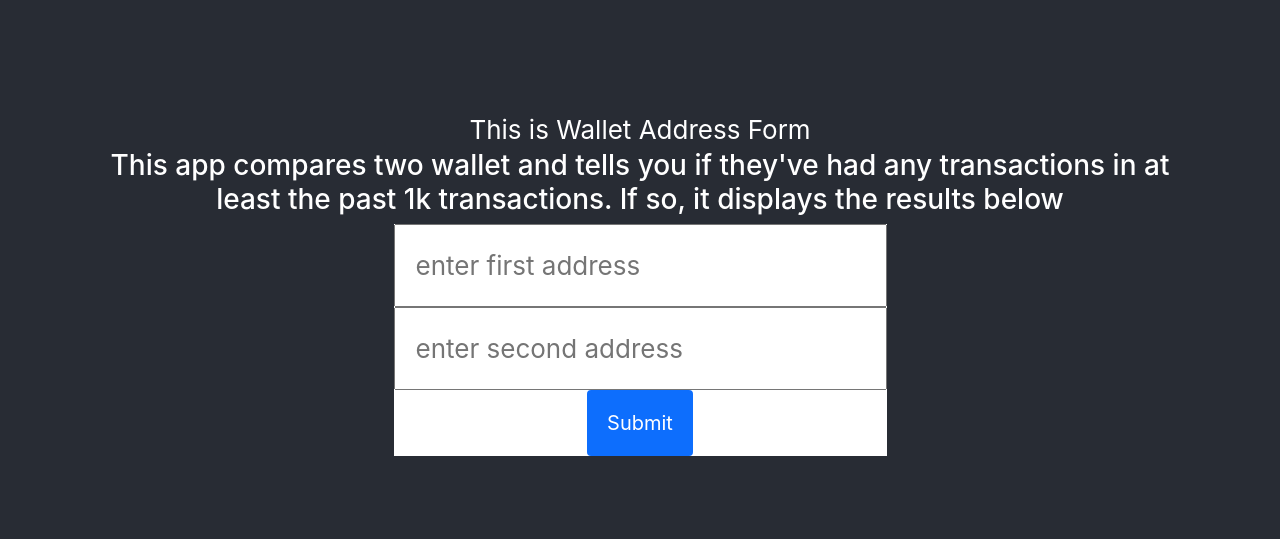
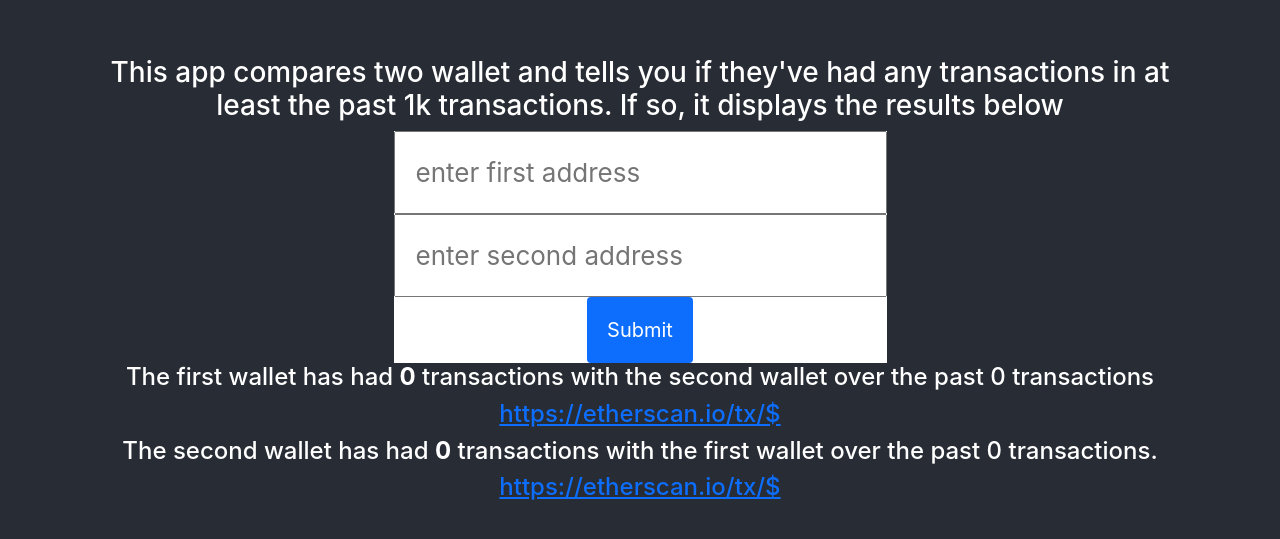
Before and after one commit to asia-rahman/cryto-address-intersect, a React (Create React App) app: page / in a window 1280 px wide. Shown: the part 117-656 px from the top of the page. Built offline with nearby package versions, Linux system fonts and the light colour scheme.

Commit message:
updated wallet component to display transactions

```diff
--- a/src/components/Home.jsx
+++ b/src/components/Home.jsx
@@ -1,6 +1,6 @@
 
 import React, {useEffect} from 'react';
-// import Wallets from './sub-components/wallets';
+import Wallets from './sub-components/wallets';
 import WalletAddressForm from './sub-components/walletAddressForm';
 
 const Home = () => {
@@ -13,6 +13,7 @@ const Home = () => {
     return <>
 
     <WalletAddressForm/>
+    <Wallets/>
 
     </>;
 }
--- a/src/components/sub-components/walletAddressForm.jsx
+++ b/src/components/sub-components/walletAddressForm.jsx
@@ -2,6 +2,7 @@
 import React, {useEffect, useState} from 'react';
 import { useDispatch } from 'react-redux';
 import { submit } from '../../store/actions/walletAction';
+// import Wallets from './wallets';
 import { findWallet } from '../utils/duplicate';
 import { getData } from '../utils/getData';
 
@@ -39,16 +40,16 @@ const WalletAddressForm = () => {
             const{firstWalletAddress, secondWalletAddress} = wallets;
             // make api calls
             const _firstWalletData = await getData(firstWalletAddress);
-            // console.log("_firstWalletData", _firstWalletData);
+            console.log("_firstWalletData", _firstWalletData);
             setWallets({...wallets, firstWalletData: _firstWalletData})
             const _secondWalletData = await getData(secondWalletAddress);
-            // console.log("_secondWalletData", _secondWalletData);
+            console.log("_secondWalletData", _secondWalletData);
             setWallets({...wallets, secondWalletData: _secondWalletData})
             //get transaction matches
             const firstWalletTransactions = findWallet(secondWalletAddress, _firstWalletData);
-            // console.log("firstWalletTransactions", firstWalletTransactions);
+            console.log("firstWalletTransactions", firstWalletTransactions);
             const secondWalletTransactions = findWallet(firstWalletAddress, _secondWalletData);
-            // console.log("secondWalletTransactions", secondWalletTransactions);
+            console.log("secondWalletTransactions", secondWalletTransactions);
             dispatch(submit(1, firstWalletAddress, _firstWalletData.result, firstWalletTransactions));
             dispatch(submit(2, secondWalletAddress, _secondWalletData.result, secondWalletTransactions));
             alert('Form Submitted');
@@ -58,14 +59,12 @@ const WalletAddressForm = () => {
 
         } catch (error) {
             alert(`error was found ${error}`);
-            // setWallets(INITIAL_STATE)
+            setWallets(INITIAL_STATE)
         }
 
     };
 
     return <>
-    This is Wallet Address Form
-
     <div>
         <h3 className='container'>
         This app compares two wallet and tells you if they've had any transactions in at least the past 1k transactions. If so, it displays the results below
@@ -106,6 +105,7 @@ const WalletAddressForm = () => {
                 </button>
         </form>
     </div>
+    {/* <Wallets/> */}
 </>;
 };
 
--- a/src/components/sub-components/wallets.jsx
+++ b/src/components/sub-components/wallets.jsx
@@ -1,15 +1,79 @@
 
-import React, {useEffect, useState} from "react";
+import React, { useEffect } from "react";
+import { useSelector } from "react-redux";
 
 const Wallets = () => {
+    const firstWalletData = useSelector(state => state.walletData.firstWalletData);
+    const firstWalletTransactions = useSelector(state => state.walletData.firstWalletTransactions);
+    const secondWalletData= useSelector(state => state.walletData.secondWalletData);
+    const secondWalletTransactions = useSelector(state => state.walletData.secondWalletTransactions);
+
     useEffect(() => {
         // return () => {
         //     cleanup
         // }
-    }, [])
+    }, [ firstWalletData, secondWalletData,firstWalletTransactions, secondWalletTransactions]);
+        console.log(firstWalletTransactions);
+        console.log(secondWalletTransactions);
+        console.log(firstWalletData);
+    return <>
+        {/* <h3>This is the Wallets</h3> */}
+        {/* {
+            firstWalletTransactions && firstWalletTransactions ?
+            <div>
+                <h4>
+                    The first wallet has had <strong> {firstWalletTransactions.length}</strong> transactions with the second wallet over the past {firstWalletData.length} transactions.
+                </h4>
+                <h4>
+                    <a
+                        href={`https://etherscan.io/tx/${firstWalletTransactions}`}
+                        target={'_blank'}
+                        rel='noreferrer'
+                        >
+                        https://etherscan.io/tx/${firstWalletTransactions}
+                    </a>
+                </h4>
 
-    return <>
-        <h3>This is the Wallets</h3>
+            </div> :
+            <h5>No First Wallet Transactions Found</h5>
+        } */}
+        {
+            firstWalletTransactions && firstWalletTransactions ?
+            <div>
+                <h4>
+                    The first wallet has had <strong>{firstWalletTransactions.length}</strong> transactions with the second wallet over the past {firstWalletData.length} transactions
+                </h4>
+                <h4>
+                    <a
+                        href={`https://etherscan.io/tx/${firstWalletTransactions}`}
+                        target={'_blank'} rel='noreferrer'
+                        >
+                        https://etherscan.io/tx/${firstWalletTransactions}
+                    </a>
+                </h4>
+            </div> :
+
+            <h5>No First Wallet Correlated Transactions Found</h5>
+        }
+        {
+            secondWalletTransactions && secondWalletTransactions ?
+            <div>
+                <h4>
+                    The second wallet has had <strong> {secondWalletTransactions.length}</strong> transactions with the first wallet over the past {secondWalletData.length} transactions.
+                </h4>
+                <h4>
+                    <a
+                        href={`https://etherscan.io/tx/${secondWalletTransactions}`}
+                        target={'_blank'}
+                        rel='noreferrer'
+                        >
+                        https://etherscan.io/tx/${secondWalletTransactions}
+                    </a>
+                </h4>
+
+            </div> :
+            <h5>No Second Wallet Transactions Found</h5>
+        }
     </>;
 }
 
--- a/src/components/utils/duplicate.js
+++ b/src/components/utils/duplicate.js
@@ -1,13 +1,14 @@
 
 export const findWallet = (walletAddress, walletData) => {
-    console.log(walletData);
     let walletDataCopy = walletData.result, transactions = [], count = 0;
+    // console.log(walletDataCopy.length)
     for (let i = 0; i < walletDataCopy.length; i++) {
-        if(walletAddress === walletDataCopy[i].to) {
-            transactions.push(walletDataCopy[i].hash)
-            // pushing the hash for duplicate addresses from walletDataCopy.result to the transactions array
+        if(walletAddress === walletDataCopy[i].to){
+            transactions.push(walletDataCopy[i].hash);
             count++;
-        }
+        };
+        // console.log(count);
     };
-    console.log(`These wallets have interacted ${count} time over the last ${walletDataCopy.length} transactions.`);
+    console.log(`These wallets have interacted ${count} times over the last ${walletDataCopy.length} transactions`);
+    return transactions
 }
--- a/src/store/reducers/walletReducers.js
+++ b/src/store/reducers/walletReducers.js
@@ -15,7 +15,7 @@ const walletData = (state, action) => {
         };
     };
     console.log("made it to the reducers");
-    switch(action.types){
+    switch(action.type){
         case types.SUBMIT:
             console.log("made it to reducers");
             if(action.walletData.number === 1){
@@ -24,7 +24,9 @@ const walletData = (state, action) => {
                 ...state, //spreading the object
                 firstAddress: action.walletData.address,
                 firstWalletData: action.walletData.walletObj,
-                firstWalletTransactions: action.walletData.transactions
+                firstWalletTransactions: {
+                    transactions: [action.walletData.transactions]
+                },
             }
         };
             if(action.walletData.number === 2){
@@ -32,7 +34,9 @@ const walletData = (state, action) => {
                 ...state,
                 secondAddress: action.walletData.address,
                 secondWalletData: action.walletData.walletObj,
-                secondWalletTransactions: action.walletData.transactions
+                secondWalletTransactions: {
+                    transactions: [action.walletData.transactions]
+                },
             }
         };
         break;
```
Also changed, not shown: 1 other file (tests, documents, lock files or other folders).
